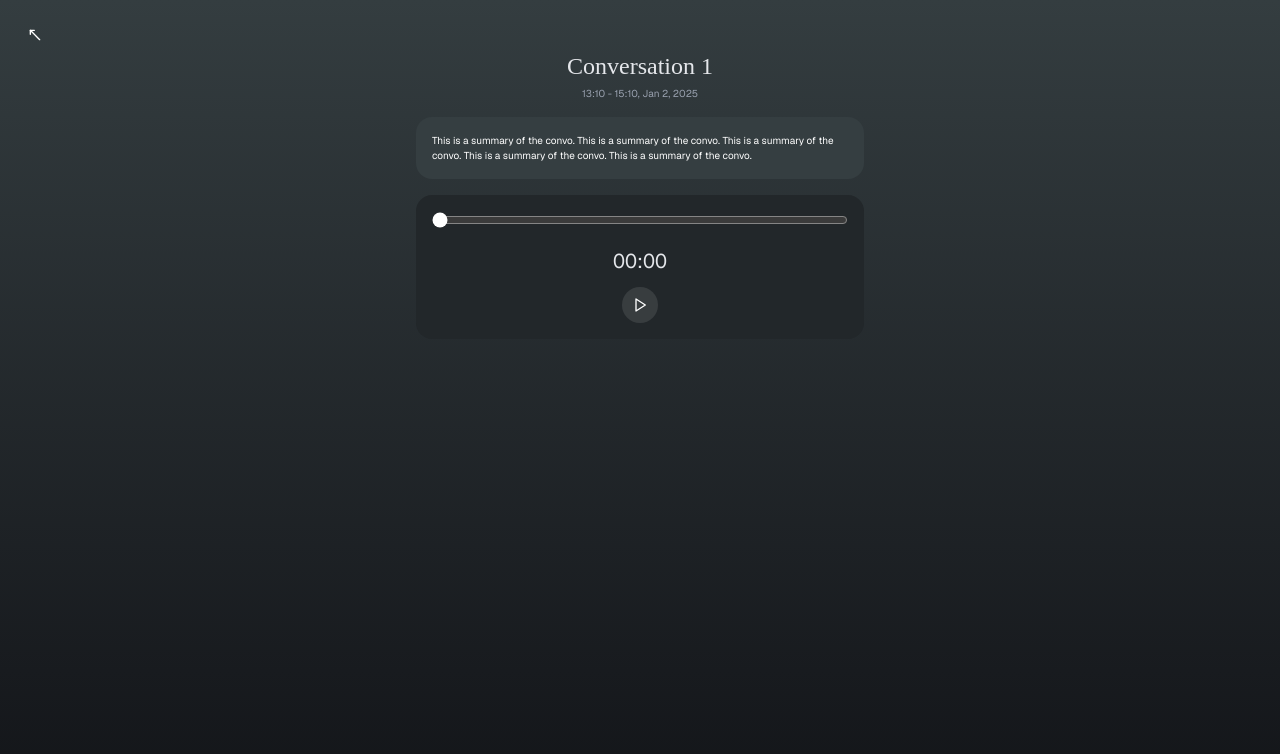
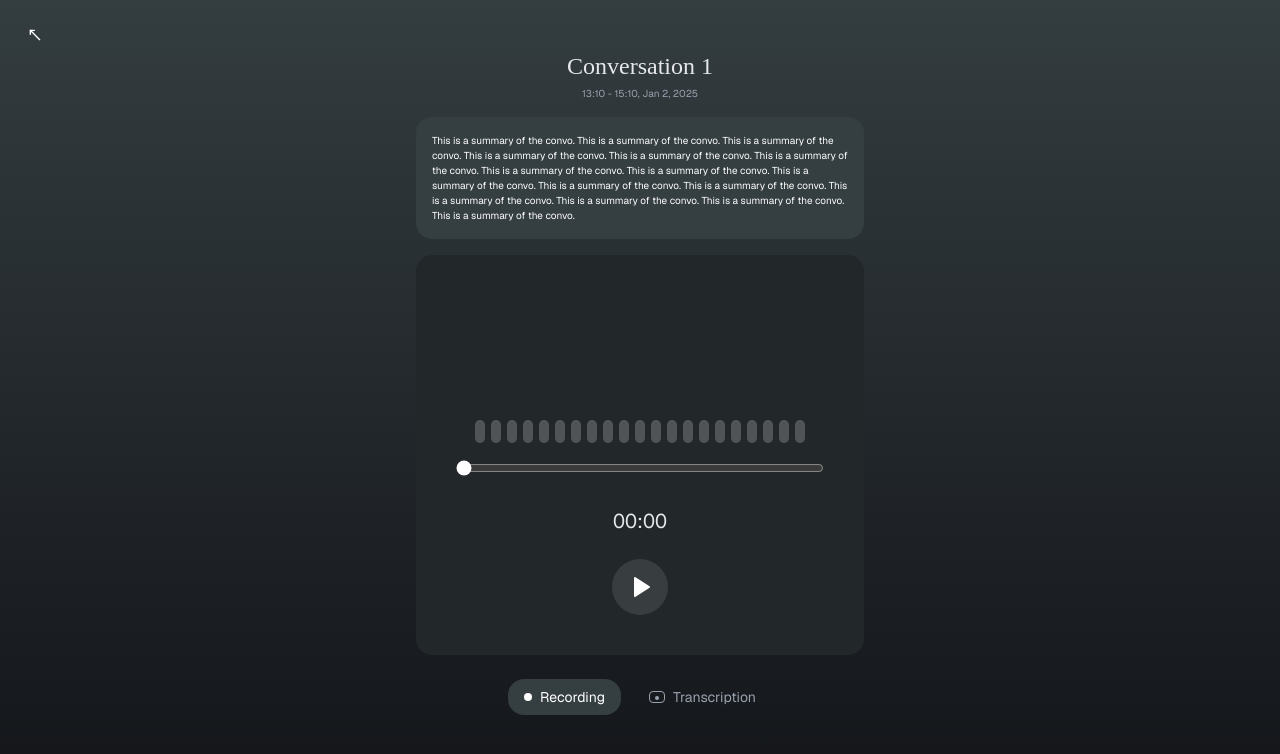
Before and after one commit to adamstol/HTN-2025, a Next.js app in the folder frontend/: page /record/1 in a window 1280 px wide. Shown: the top 754 px of the page. Built offline with nearby package versions, Linux system fonts and the light colour scheme; a web font is replaced by a local one.

Commit message:
everything:

```diff
--- a/frontend/app/record/[id]/page.tsx
+++ b/frontend/app/record/[id]/page.tsx
@@ -3,10 +3,13 @@
 import { useEffect, useRef, useState } from "react";
 import { MoveUpLeft, Play, Pause } from "lucide-react";
 
-type Props = { params: { id: string } };
+type Props = { params?: { id: string } };
+type ViewState = 'recording' | 'transcription';
 
 export default function ConversationPage({ params }: Props) {
-  const { id } = params;
+  const id = params?.id || "1";
+  const [currentView, setCurrentView] = useState<ViewState>('recording');
+
   return (
     <div className="h-screen bg-gradient-to-b from-[#343D40] to-[#131519] text-white flex flex-col">
       <button className="w-[30px] h-[30px] mt-5 ml-5 rounded-full flex items-center justify-center cursor-pointer hover:bg-gray-100/10 transition-colors">
@@ -24,16 +27,79 @@ export default function ConversationPage({ params }: Props) {
             <p className="text-[10px]">
               This is a summary of the convo. This is a summary of the convo. This is a summary of the convo. This is a
               summary of the convo. This is a summary of the convo.
+              This is a summary of the convo. This is a summary of the convo. This is a summary of the convo. This is a
+              summary of the convo. This is a summary of the convo.
+              This is a summary of the convo. This is a summary of the convo. This is a summary of the convo. This is a
+              summary of the convo. This is a summary of the convo.
             </p>
           </div>
 
-          {/* Audio Player */}
+          {/* Conditional Content Based on Current View */}
+          {currentView === 'recording' ? (
             <AudioPlayer
-            src="/song.mp3" // <- replace with your audio URL or blob URL
+              src="/song.mp3"
               className="bg-[#22272A] rounded-2xl p-4"
             />
+          ) : (
+            <div className="bg-[#22272A] rounded-2xl p-8 h-[400px] flex items-center justify-center">
+              <h2 className="text-xl text-gray-200 text-center">
+                Transcription View
+              </h2>
+            </div>
+          )}
+
+          {/* Toggle Buttons */}
+          <div className="flex gap-3 justify-center mt-6">
+            <button
+              onClick={() => setCurrentView('recording')}
+              className={`flex items-center gap-2 px-4 py-2 rounded-2xl transition-colors ${
+                currentView === 'recording'
+                  ? 'bg-[#353E41] text-white'
+                  : 'bg-transparent text-gray-400 hover:text-gray-200'
+              }`}
+            >
+              <div className="w-2 h-2 rounded-full bg-current" />
+              <span className="text-sm">Recording</span>
+            </button>
+
+            <button
+              onClick={() => setCurrentView('transcription')}
+              className={`flex items-center gap-2 px-4 py-2 rounded-2xl transition-colors ${
+                currentView === 'transcription'
+                  ? 'bg-[#353E41] text-white'
+                  : 'bg-transparent text-gray-400 hover:text-gray-200'
+              }`}
+            >
+              <div className="w-4 h-3 border border-current rounded-sm flex items-end justify-center pb-0.5">
+                <div className="w-1 h-1 bg-current rounded-full" />
+              </div>
+              <span className="text-sm">Transcription</span>
+            </button>
           </div>
         </div>
+      </div>
+    </div>
+  );
+}
+
+function Equalizer({ isPlaying }: { isPlaying: boolean }) {
+  const bars = 7;
+
+  return (
+    <div className="flex items-center justify-center gap-1 h-8 mb-2">
+      {Array.from({ length: bars }).map((_, i) => (
+        <div
+          key={i}
+          className={`w-1 bg-white/60 rounded-full transition-all duration-150 ${
+            isPlaying ? 'animate-pulse' : 'opacity-30'
+          }`}
+          style={{
+            height: isPlaying ? `${Math.random() * 20 + 8}px` : '4px',
+            animationDelay: `${i * 100}ms`,
+            animationDuration: `${400 + Math.random() * 200}ms`,
+          }}
+        />
+      ))}
     </div>
   );
 }
@@ -44,6 +110,7 @@ function AudioPlayer({ src, className = "" }: { src: string; className?: string
   const [current, setCurrent] = useState(0); // seconds
   const [duration, setDuration] = useState(0); // seconds
   const [seeking, setSeeking] = useState(false);
+  const intervalRef = useRef<NodeJS.Timeout | null>(null);
 
   useEffect(() => {
     const a = audioRef.current;
@@ -57,6 +124,31 @@ function AudioPlayer({ src, className = "" }: { src: string; className?: string
       a.removeEventListener("timeupdate", onTime);
     };
   }, [seeking]);
+
+  // Animate equalizer bars when playing
+  useEffect(() => {
+    if (isPlaying) {
+      intervalRef.current = setInterval(() => {
+        // This will trigger re-renders to animate the bars
+        const bars = document.querySelectorAll('.equalizer-bar');
+        bars.forEach((bar, i) => {
+          const height = Math.random() * 20 + 8;
+          (bar as HTMLElement).style.height = `${height}px`;
+        });
+      }, 150);
+    } else {
+      if (intervalRef.current) {
+        clearInterval(intervalRef.current);
+        intervalRef.current = null;
+      }
+    }
+
+    return () => {
+      if (intervalRef.current) {
+        clearInterval(intervalRef.current);
+      }
+    };
+  }, [isPlaying]);
 
   const togglePlay = async () => {
     const a = audioRef.current;
@@ -83,10 +175,30 @@ function AudioPlayer({ src, className = "" }: { src: string; className?: string
   };
 
   return (
-    <div className={className}>
+    <div className={`${className} h-[400px] flex flex-col`}>
       <audio ref={audioRef} src={src} preload="metadata" />
 
-      {/* Slider */}
+      {/* Equalizer Animation - Takes most of the height */}
+      <div className="h-[60%] flex items-center justify-center p-4">
+        <div className="flex items-end justify-center gap-1.5 w-full h-full">
+          {Array.from({ length: 21 }).map((_, i) => (
+            <div
+              key={i}
+              className={`equalizer-bar w-2.5 bg-white/70 rounded-full transition-all duration-150 ${
+                isPlaying ? '' : 'opacity-30'
+              }`}
+              style={{
+                height: isPlaying ? `${Math.random() * 80 + 20}%` : '15%',
+              }}
+            />
+          ))}
+        </div>
+      </div>
+
+      {/* Controls Section */}
+      <div className="flex-1 flex flex-col items-center justify-between p-6 pt-0">
+        {/* Slider at the top of controls */}
+        <div className="w-full mb-6">
           <input
             type="range"
             min={0}
@@ -100,17 +212,25 @@ function AudioPlayer({ src, className = "" }: { src: string; className?: string
             onTouchEnd={onSliderCommit}
             className="w-full accent-white cursor-pointer"
           />
+        </div>
 
-      {/* Time + Play/Pause */}
-      <div className="mt-3 flex items-center justify-between flex-col">
-        <span className="text-xl tabular-nums text-gray-200 mb-3">{fmt(current)}</span>
+        {/* Time and Play/Pause */}
+        <div className="flex flex-col items-center w-full">
+          <span className="text-xl tabular-nums text-gray-200 mb-6">
+            {fmt(current)}
+          </span>
+
           <button
             onClick={togglePlay}
-          className="h-9 w-9 rounded-full bg-white/10 hover:bg-white/20 flex items-center justify-center transition-colors"
+            className="h-14 w-14 rounded-full bg-white/10 hover:bg-white/20 flex items-center justify-center transition-colors flex-shrink-0"
             aria-label={isPlaying ? "Pause" : "Play"}
           >
-          {isPlaying ? <Pause className="h-4 w-4" /> : <Play className="h-4 w-4" />}
+            {isPlaying ?
+              <Pause className="h-6 w-6 fill-current" /> :
+              <Play className="h-6 w-6 fill-current ml-0.5" />
+            }
           </button>
+        </div>
       </div>
     </div>
   );
--- a/frontend/package.json
+++ b/frontend/package.json
@@ -23,6 +23,7 @@
     "@vapi-ai/server-sdk": "^0.10.0",
     "@vercel/analytics": "^1.5.0",
     "ai": "^5.0.28",
+    "audiomotion-analyzer": "^4.5.1",
     "class-variance-authority": "^0.7.1",
     "clsx": "^2.1.1",
     "date-fns": "^4.1.0",
```
Also changed, not shown: 1 other file (tests, documents, lock files or other folders). Lines whose indentation alone changed are shown as unchanged.
